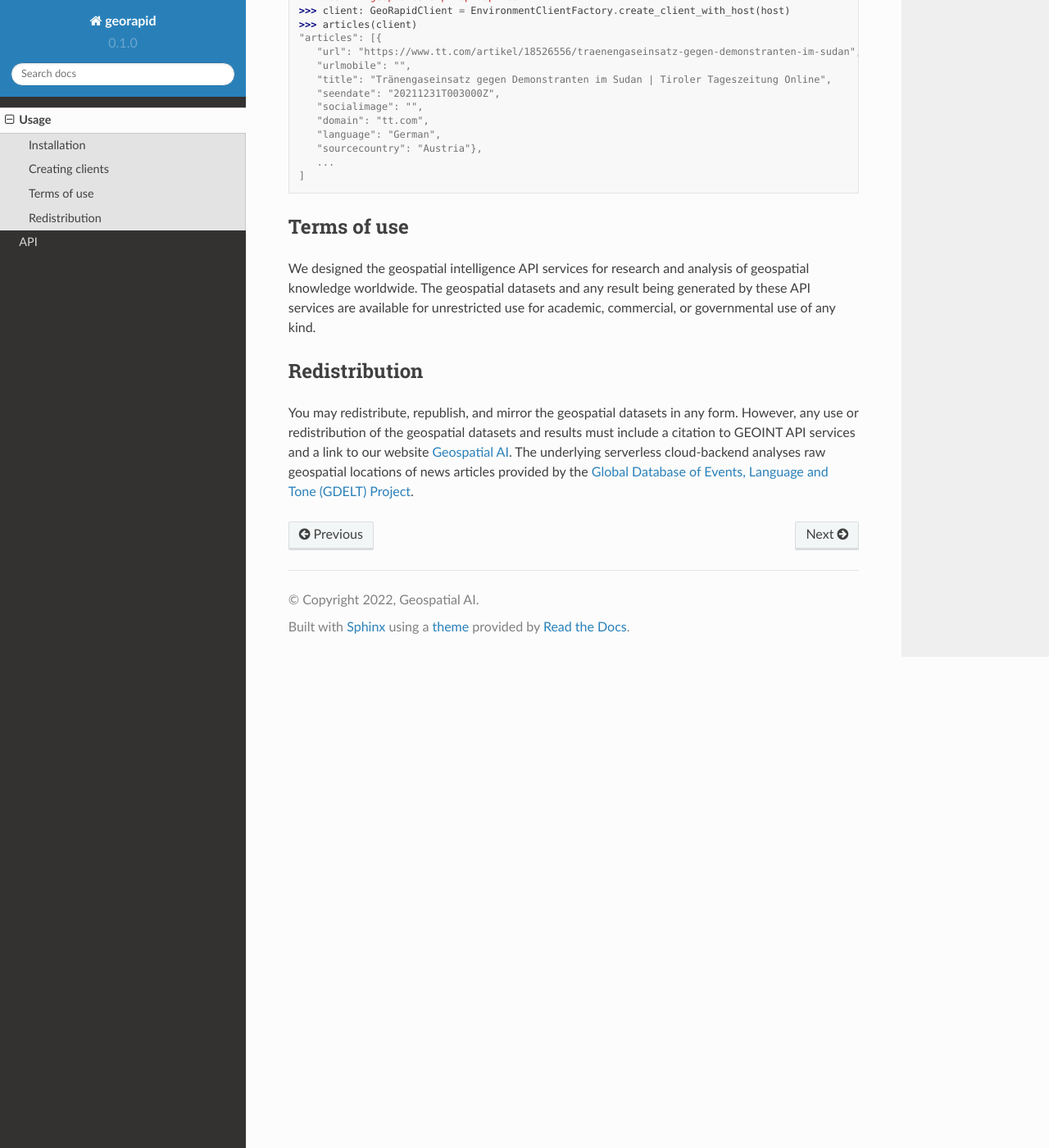
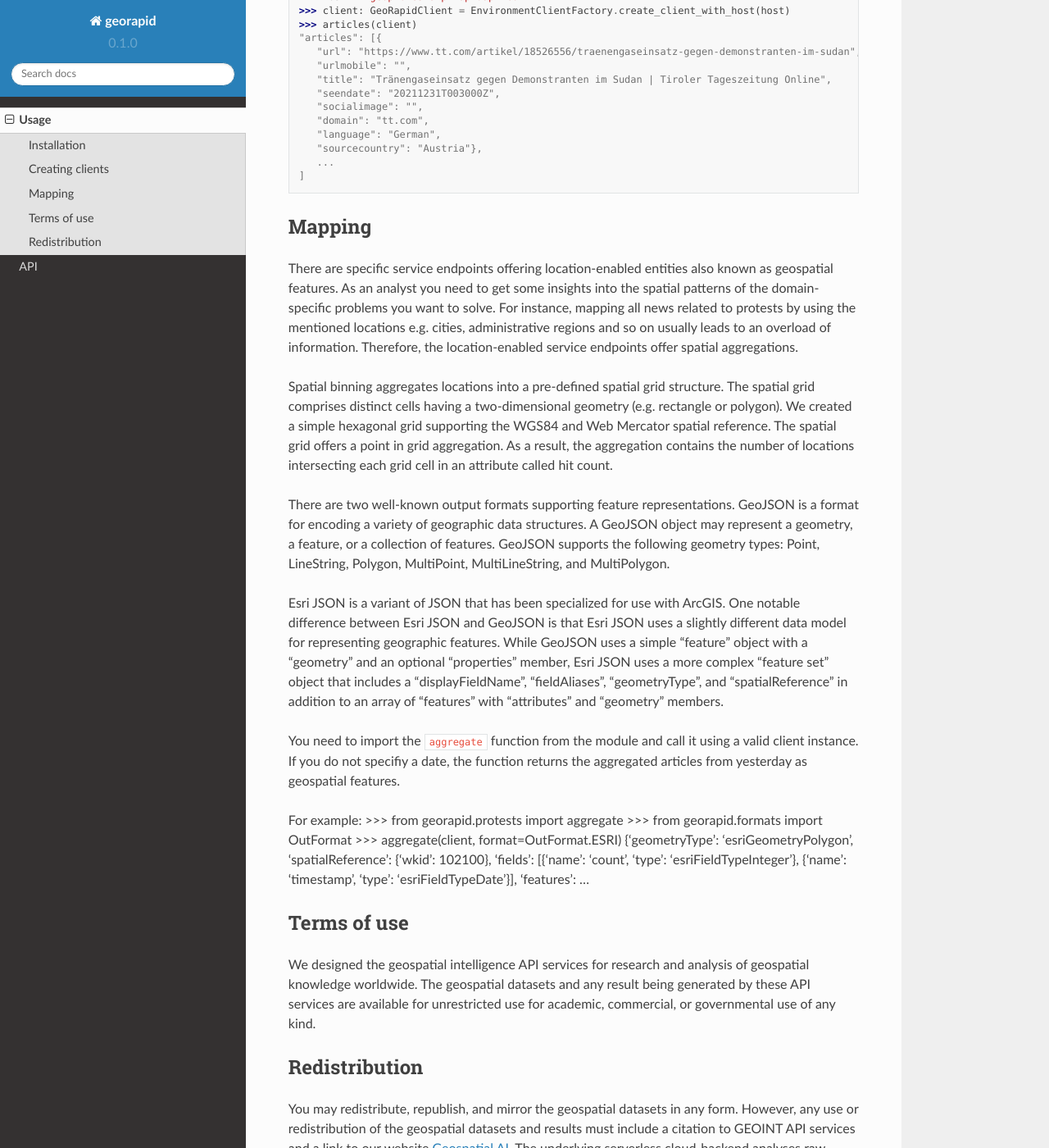
Before and after one commit to Geospatial-AI-DE/georapid-py, a Sphinx documentation site: the page built from docs/source/usage.rst, in a window 1280 px wide and 1400 px high, scrolled down 1022 px. Shown: the whole window at 82% size. Built offline with Sphinx 7.4.7 and the Read the Docs theme 2.0.0, drawn with Linux system fonts in a browser that asks for light colours.

Commit message:
:books: Added aggregate usage

```diff
--- a/docs/source/usage.rst
+++ b/docs/source/usage.rst
@@ -53,6 +53,40 @@ For example:
    ...
 ]
 
+Mapping
+-------
+
+There are specific service endpoints offering location-enabled entities also known as geospatial features.
+As an analyst you need to get some insights into the spatial patterns of the domain-specific problems you want to solve.
+For instance, mapping all news related to protests by using the mentioned locations e.g. cities, administrative regions and so on usually leads to an overload of information.
+Therefore, the location-enabled service endpoints offer spatial aggregations.
+
+Spatial binning aggregates locations into a pre-defined spatial grid structure.
+The spatial grid comprises distinct cells having a two-dimensional geometry (e.g. rectangle or polygon).
+We created a simple hexagonal grid supporting the WGS84 and Web Mercator spatial reference.
+The spatial grid offers a point in grid aggregation.
+As a result, the aggregation contains the number of locations intersecting each grid cell in an attribute called hit count.
+
+There are two well-known output formats supporting feature representations.
+GeoJSON is a format for encoding a variety of geographic data structures.
+A GeoJSON object may represent a geometry, a feature, or a collection of features.
+GeoJSON supports the following geometry types: Point, LineString, Polygon, MultiPoint, MultiLineString, and MultiPolygon.
+
+Esri JSON is a variant of JSON that has been specialized for use with ArcGIS.
+One notable difference between Esri JSON and GeoJSON is that Esri JSON uses a slightly different data model for representing geographic features.
+While GeoJSON uses a simple "feature" object with a "geometry" and an optional "properties" member, Esri JSON uses a more complex "feature set" object that includes a "displayFieldName", "fieldAliases", "geometryType", and "spatialReference" in addition to an array of "features" with "attributes" and "geometry" members.
+
+You need to import the ``aggregate`` function from the module and call it using a valid client instance.
+If you do not specifiy a date, the function returns the aggregated articles from yesterday as geospatial features.
+
+For example:
+>>> from georapid.protests import aggregate
+>>> from georapid.formats import OutFormat
+>>> aggregate(client, format=OutFormat.ESRI)
+{'geometryType': 'esriGeometryPolygon', 'spatialReference': {'wkid': 102100}, 'fields': [{'name': 'count', 'type': 'esriFieldTypeInteger'}, {'name': 'timestamp', 'type': 'esriFieldTypeDate'}], 'features': ...
+
+
+
 Terms of use
 ------------
 We designed the geospatial intelligence API services for research and analysis of geospatial knowledge worldwide.
```
